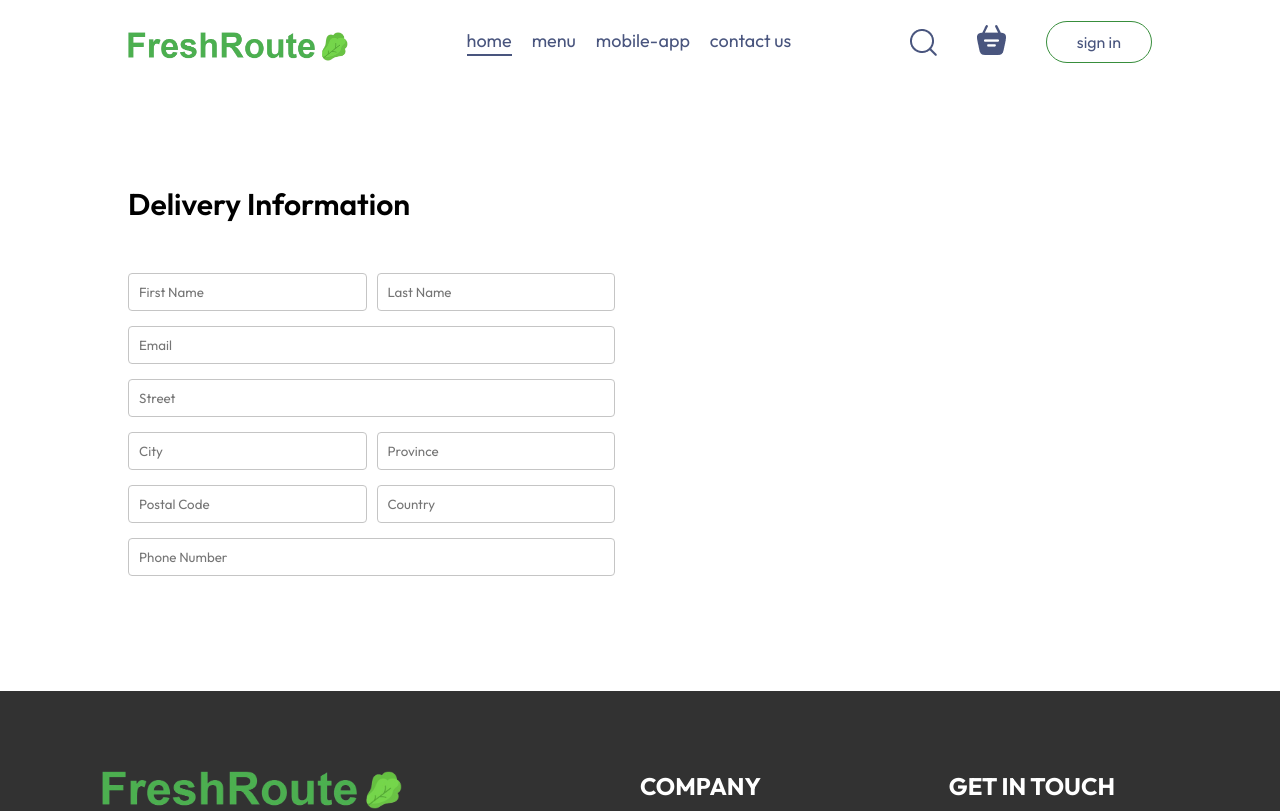
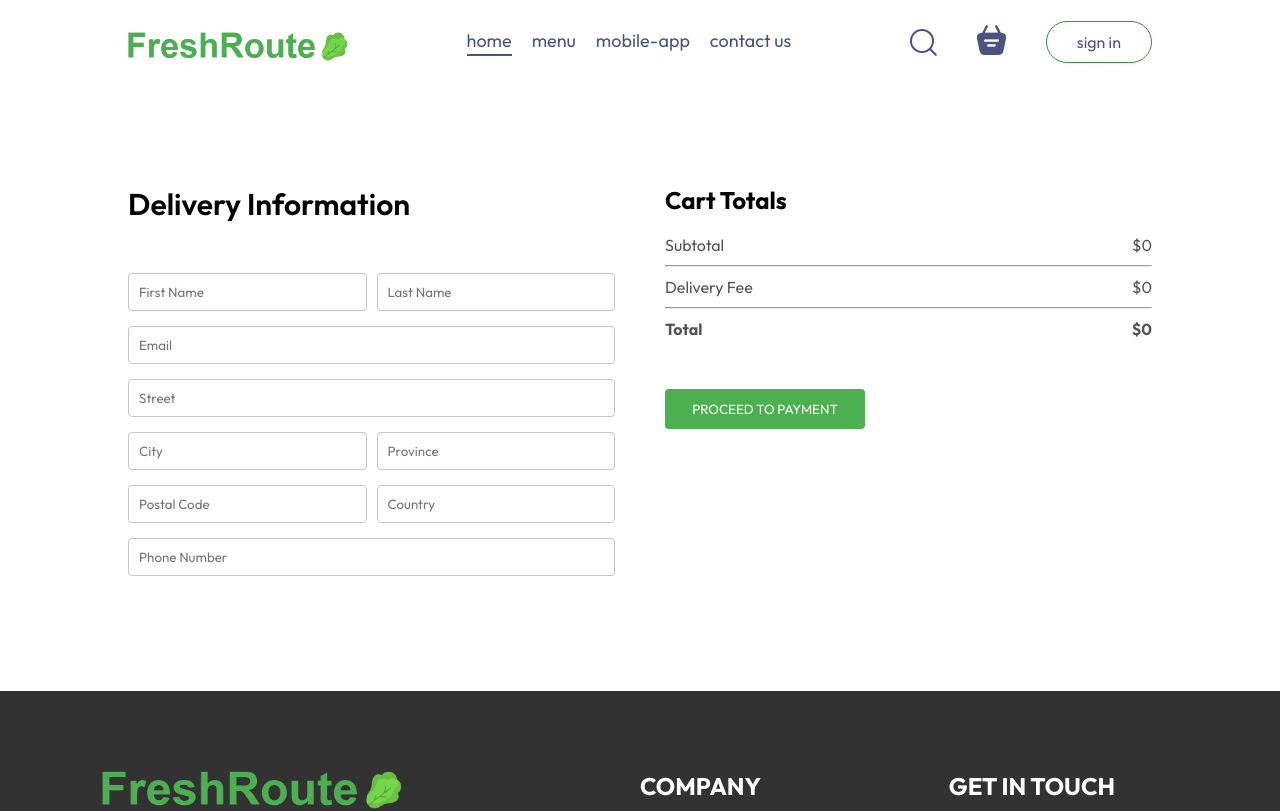
Before and after one commit to achan88/food-delivery, a React app: page /order in a window 1280 px wide. Shown: the top 811 px of the page. Built offline with nearby package versions, Linux system fonts and the light colour scheme; the HTML template or start-up script is replaced by a standard one.

Commit message:
Add correct Cart total with delivery fee included

```diff
--- a/src/pages/PlaceOrder/PlaceOrder.jsx
+++ b/src/pages/PlaceOrder/PlaceOrder.jsx
@@ -1,6 +1,12 @@
+import { useContext } from "react";
 import "./PlaceOrder.css";
+import { StoreContext } from "../../context/StoreContext";
 
 const PlaceOrder = () => {
+  const { getTotal } = useContext(StoreContext);
+
+  const cartTotal = getTotal();
+
   return (
     <form className="place-order">
       <div className="place-order-left">
@@ -22,6 +28,26 @@ const PlaceOrder = () => {
         <input type="text" placeholder="Phone Number" />
       </div>
       <div className="place-order-right">
+        <div className="cart-total">
+          <h2>Cart Totals</h2>
+          <div>
+            <div className="cart-total-details">
+              <p>Subtotal</p>
+              <p>${getTotal()}</p>
+            </div>
+            <hr />
+            <div className="cart-total-details">
+              <p>Delivery Fee</p>
+              <p>${cartTotal > 0 ? 2 : 0}</p>
+            </div>
+            <hr />
+            <div className="cart-total-details">
+              <b>Total</b>
+              <b>${cartTotal > 0 ? cartTotal + 2 : cartTotal}</b>
+            </div>
+          </div>
+          <button type="button">PROCEED TO PAYMENT</button>
+        </div>
       </div>
     </form>
   );
```
